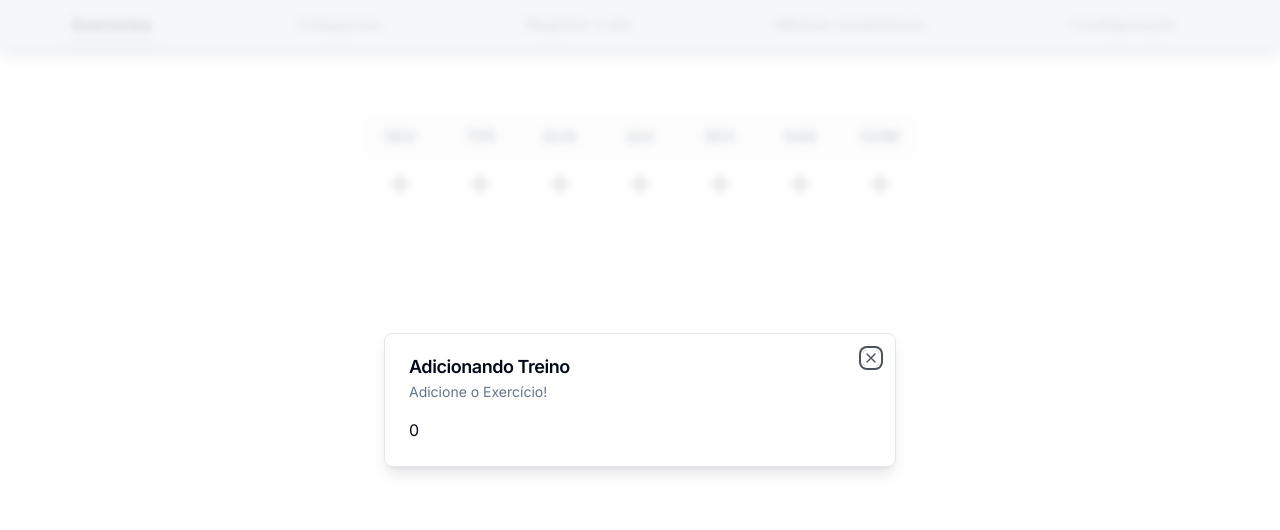
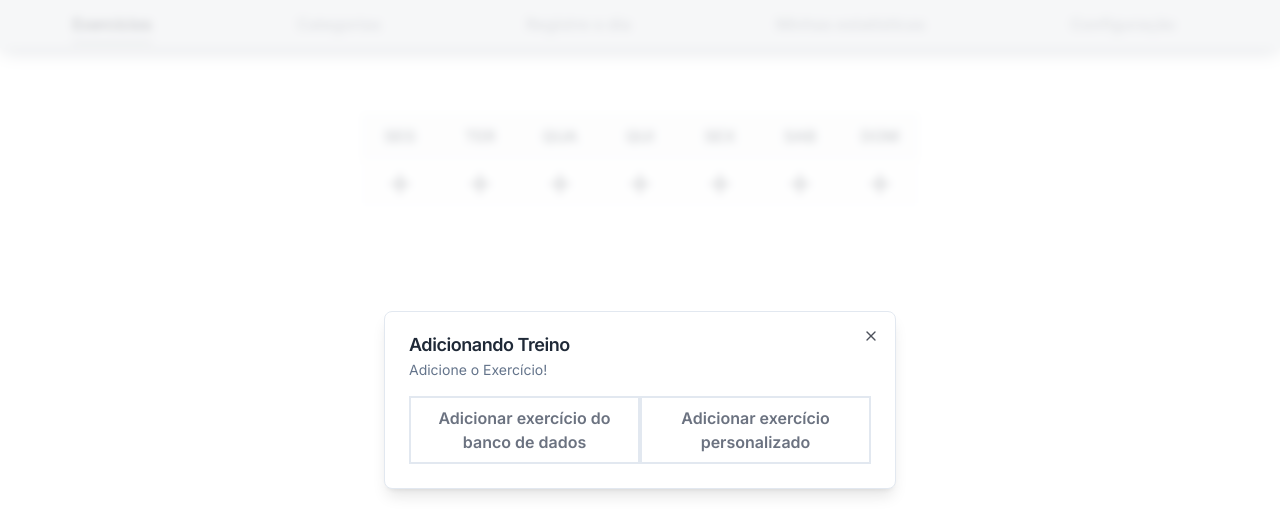
Before and after one commit to EduartePaiva/monitorando-academia, a Next.js app: page /exercicios in a window 1280 px wide. Both pictures are taken after a click on the button 400 px from the left and 184 px from the top of the page. Shown: the top 530 px of the page. Built offline with nearby package versions, Linux system fonts and the light colour scheme.

Commit message:
fiz mais um pouco
fiz um pouco

```diff
--- a/app/(root)/(routes)/exercicios/AddExercicio.tsx
+++ b/app/(root)/(routes)/exercicios/AddExercicio.tsx
@@ -1,3 +1,7 @@
+'use cllient'
+
+import { useState } from "react"
+
 interface AddExercicioProps {
     diaDaSemana: number
 }
@@ -10,7 +14,24 @@
 
 
 export default function AddExercicio({ diaDaSemana }: AddExercicioProps) {
+    const [opcaoSelecionada, setOpcaoSelecionada] = useState<undefined | "BancoDeDados" | "Personalizado">()
+
+
+
     return (
-        <div>{diaDaSemana}</div>
+        <div className="flex text-center font-semibold">
+            <button
+                className={`flex-1 border-2 p-2 ${opcaoSelecionada === "BancoDeDados" ? "nav-clicked" : "nav"}`}
+                onClick={() => setOpcaoSelecionada("BancoDeDados")}
+            >
+                Adicionar exercício do banco de dados
+            </button>
+            <button
+                className={`flex-1 border-2 p-2 ${opcaoSelecionada === "Personalizado" ? "nav-clicked" : "nav"}`}
+                onClick={() => setOpcaoSelecionada("Personalizado")}
+            >
+                Adicionar exercício personalizado
+            </button>
+        </div>
     )
 }
--- a/app/(root)/(routes)/exercicios/modalDialog.tsx
+++ b/app/(root)/(routes)/exercicios/modalDialog.tsx
@@ -33,7 +33,7 @@
         <Dialog open={isOpen} onOpenChange={onChange}>
             <DialogContent>
                 <DialogHeader>
-                    <DialogTitle>{title}</DialogTitle>
+                    <DialogTitle className="text-gray-800">{title}</DialogTitle>
                     <DialogDescription>{description}</DialogDescription>
                 </DialogHeader>
                 <div>
--- /dev/null
+++ b/components/ui/button.tsx
@@ -0,0 +1,56 @@
+import * as React from "react"
+import { Slot } from "@radix-ui/react-slot"
+import { cva, type VariantProps } from "class-variance-authority"
+
+import { cn } from "@/lib/utils"
+
+const buttonVariants = cva(
+  "inline-flex items-center justify-center rounded-md text-sm font-medium ring-offset-background transition-colors focus-visible:outline-none focus-visible:ring-2 focus-visible:ring-ring focus-visible:ring-offset-2 disabled:pointer-events-none disabled:opacity-50",
+  {
+    variants: {
+      variant: {
+        default: "bg-primary text-primary-foreground hover:bg-primary/90",
+        destructive:
+          "bg-destructive text-destructive-foreground hover:bg-destructive/90",
+        outline:
+          "border border-input bg-background hover:bg-accent hover:text-accent-foreground",
+        secondary:
+          "bg-secondary text-secondary-foreground hover:bg-secondary/80",
+        ghost: "hover:bg-accent hover:text-accent-foreground",
+        link: "text-primary underline-offset-4 hover:underline",
+      },
+      size: {
+        default: "h-10 px-4 py-2",
+        sm: "h-9 rounded-md px-3",
+        lg: "h-11 rounded-md px-8",
+        icon: "h-10 w-10",
+      },
+    },
+    defaultVariants: {
+      variant: "default",
+      size: "default",
+    },
+  }
+)
+
+export interface ButtonProps
+  extends React.ButtonHTMLAttributes<HTMLButtonElement>,
+    VariantProps<typeof buttonVariants> {
+  asChild?: boolean
+}
+
+const Button = React.forwardRef<HTMLButtonElement, ButtonProps>(
+  ({ className, variant, size, asChild = false, ...props }, ref) => {
+    const Comp = asChild ? Slot : "button"
+    return (
+      <Comp
+        className={cn(buttonVariants({ variant, size, className }))}
+        ref={ref}
+        {...props}
+      />
+    )
+  }
+)
+Button.displayName = "Button"
+
+export { Button, buttonVariants }
--- a/package.json
+++ b/package.json
@@ -13,6 +13,7 @@
     "@clerk/nextjs": "^4.24.1",
     "@prisma/client": "^5.3.1",
     "@radix-ui/react-dialog": "^1.0.4",
+    "@radix-ui/react-slot": "^1.0.2",
     "@types/node": "20.6.3",
     "@types/react": "18.2.22",
     "@types/react-dom": "18.2.7",
```
Also changed, not shown: 1 other file (tests, documents, lock files or other folders).
